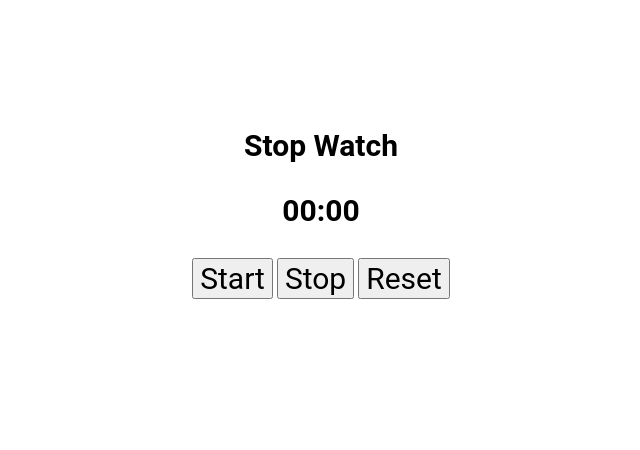
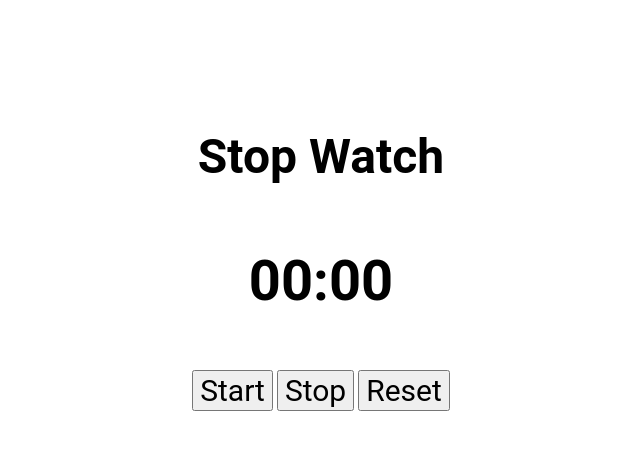
Before and after one commit to Grinsomniac/javascript_practice, a plain HTML site: page four/main.html in a window 1280 px wide. Shown: the whole page, without its empty margins (319-959 px from the left). Drawn offline with Linux system fonts and the light colour scheme.

Commit message:
update UX

```diff
--- a/four/index.js
+++ b/four/index.js
@@ -22,14 +22,18 @@ function timer() {
 function startClock() {
     if (interval) stopClock()
     interval = setInterval(timer, 1000);
+    time.style.color = "red";
 }
 
 function stopClock() {
+    time.style.color = "lightgray";
     clearInterval(interval);
+
 }
 
 function resetClock() {
     stopClock();
     secondsElapsed = 0;
     setTime();
+    time.style.color = "black";
 }
--- a/four/main.html
+++ b/four/main.html
@@ -10,9 +10,24 @@
             margin-top: 10%;
         }
 
-        h1, h3, button {
+        h1 {
+            font-size: 48px;
+            font-family: Roboto, sans-serif;
+        }
+
+        h3 {
+            font-size: 56px;
+            font-family: Roboto, sans-serif;
+            margin-top: 5%;
+        }
+
+        button {
             font-size: 30px;
             font-family: Roboto, sans-serif;
+        }
+
+        #time {
+            color: black;
         }
     </style>
 </head>
```
